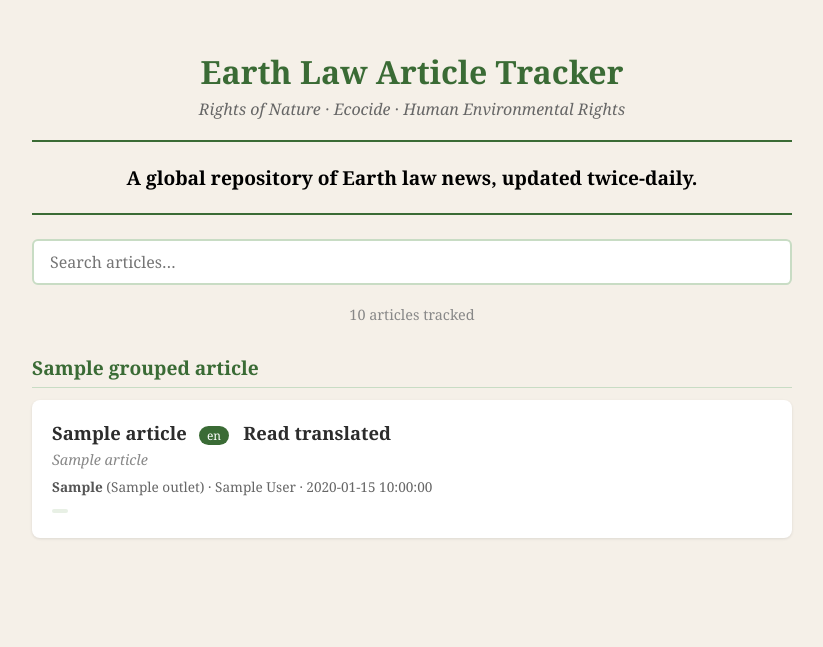
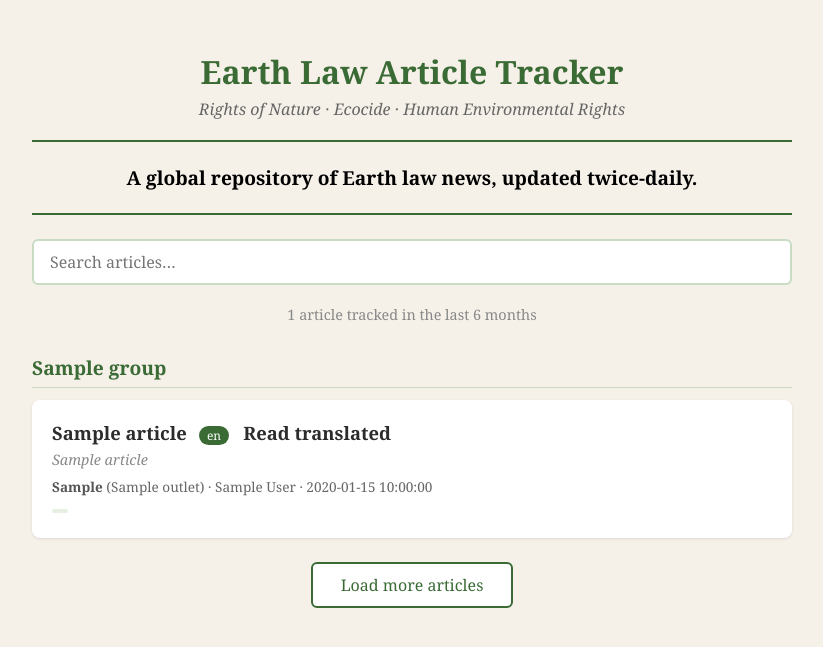
Before and after one commit to zepelinedit-jpg/earth-law-tracker, a Flask app: template templates/index.html in a window 1280 px wide. Shown: the top 647 px of the page, without its empty margins (228-1051 px from the left). Run offline with Flask 3, Linux system fonts and the light colour scheme; the template is opened without the code that fills it: most values are stand-ins (such as "Sample title", 1, 10 or a date in 2020).

Commit message:
Show last 6 months by default with Load more button for previous 6 months
- Default view shows articles from the last 6 months
- Load more button reveals the prior 6 months (7-12 months old)
- Search and tag filters automatically search across all articles
- Article count updates to reflect current view state

Co-Authored-By: Claude Sonnet 4.6 <noreply@anthropic.com>

```diff
--- a/app.py
+++ b/app.py
@@ -53,18 +53,32 @@ def parse_fetched_date(fetched_str):
 @app.route("/")
 def index():
     articles = load_articles()
-    cutoff = datetime.now(tz=parse_date(articles[0]["date"]).tzinfo if articles else None) - timedelta(days=365)
-    articles = [a for a in articles if parse_date(a.get("date", "")) > cutoff]
+    tz = parse_date(articles[0]["date"]).tzinfo if articles else None
+    now = datetime.now(tz=tz)
+    cutoff_12m = now - timedelta(days=365)
+    cutoff_6m  = now - timedelta(days=182)
+
+    articles = [a for a in articles if parse_date(a.get("date", "")) > cutoff_12m]
     articles.sort(key=lambda a: parse_date(a.get("date", "")), reverse=True)
 
-    groups = {}
-    for a in articles:
-        pd = parse_date(a.get("date", ""))
-        label = pd.strftime("%B %Y") if pd != datetime.min else "Unknown"
-        groups.setdefault(label, []).append(a)
+    def make_groups(arts):
+        groups = {}
+        for a in arts:
+            pd = parse_date(a.get("date", ""))
+            label = pd.strftime("%B %Y") if pd != datetime.min else "Unknown"
+            groups.setdefault(label, []).append(a)
+        return list(groups.items())
 
-    grouped_articles = list(groups.items())
-    return render_template("index.html", grouped_articles=grouped_articles, total=len(articles))
+    recent  = [a for a in articles if parse_date(a.get("date", "")) > cutoff_6m]
+    older   = [a for a in articles if parse_date(a.get("date", "")) <= cutoff_6m]
+
+    return render_template(
+        "index.html",
+        recent_groups=make_groups(recent),
+        older_groups=make_groups(older),
+        total_recent=len(recent),
+        total_all=len(articles),
+    )
 
 
 @app.route("/read/<article_id>")
--- a/templates/index.html
+++ b/templates/index.html
@@ -161,6 +161,20 @@
             padding: 40px 20px;
             color: #888;
         }
+        #load-more {
+            background: white;
+            color: #3a6b35;
+            border: 2px solid #3a6b35;
+            padding: 10px 28px;
+            font-size: 1em;
+            font-family: Georgia, 'Times New Roman', serif;
+            border-radius: 6px;
+            cursor: pointer;
+        }
+        #load-more:hover {
+            background: #3a6b35;
+            color: white;
+        }
     </style>
 </head>
 <body>
@@ -172,14 +186,14 @@
     <p class="keynote">A global repository of Earth law news, updated twice-daily.</p>
     <hr class="divider">
 
-    {% if grouped_articles %}
+    {% if recent_groups or older_groups %}
     <div class="search-bar">
         <input type="search" id="search" placeholder="Search articles…" autocomplete="off">
     </div>
-    <div class="article-count" id="article-count">{{ total }} article{{ 's' if total != 1 }} tracked</div>
+    <div class="article-count" id="article-count">{{ total_recent }} article{{ 's' if total_recent != 1 }} tracked in the last 6 months</div>
     <div id="no-results">No articles match your search.</div>
 
-    {% for month_label, articles in grouped_articles %}
+    {% for month_label, articles in recent_groups %}
     <div class="month-heading">{{ month_label }}</div>
     {% for article in articles %}
     <div class="article" data-term="{{ article.search_term }}">
@@ -211,6 +225,45 @@
     {% endfor %}
     {% endfor %}
 
+    {% if older_groups %}
+    <div id="older-articles" style="display:none">
+        {% for month_label, articles in older_groups %}
+        <div class="month-heading">{{ month_label }}</div>
+        {% for article in articles %}
+        <div class="article" data-term="{{ article.search_term }}">
+            <div class="article-title">
+                {% if article.language != 'en' %}
+                    <a href="{{ article.real_url or article.url }}" target="_blank" rel="noopener">{{ article.title_en }}</a>
+                    <span class="language-badge">{{ article.language }}</span>
+                    <a href="/read/{{ article.id }}" class="translate-link">Read translated</a>
+                    <div class="original-title">{{ article.title }}</div>
+                {% else %}
+                    <a href="{{ article.real_url or article.url }}" target="_blank" rel="noopener">{{ article.title }}</a>
+                {% endif %}
+            </div>
+            <div class="article-meta">
+                {% if article.language != 'en' and article.outlet_en and article.outlet_en != article.outlet %}
+                    <span class="outlet">{{ article.outlet_en }}</span> ({{ article.outlet }})
+                {% else %}
+                    <span class="outlet">{{ article.outlet }}</span>
+                {% endif %}
+                {% if article.author %}
+                    &middot; <span class="author">{{ article.author }}</span>
+                {% endif %}
+                {% if article.date %}
+                    &middot; {{ article.date }}
+                {% endif %}
+            </div>
+            <span class="search-term">{{ article.search_term }}</span>
+        </div>
+        {% endfor %}
+        {% endfor %}
+    </div>
+    <div id="load-more-wrap" style="text-align:center; margin: 24px 0;">
+        <button id="load-more">Load more articles</button>
+    </div>
+    {% endif %}
+
     {% else %}
     <div class="empty">
         <p>No articles yet.</p>
@@ -222,11 +275,22 @@
         const input = document.getElementById('search');
         const countEl = document.getElementById('article-count');
         const noResults = document.getElementById('no-results');
-        const total = {{ total }};
+        const olderDiv = document.getElementById('older-articles');
+        const loadMoreWrap = document.getElementById('load-more-wrap');
+        const loadMoreBtn = document.getElementById('load-more');
+        const totalRecent = {{ total_recent }};
+        const totalAll = {{ total_all }};
         let activeTag = null;
+        let moreLoaded = false;
 
         function applyFilter() {
             const q = input.value.trim().toLowerCase();
+            const filtering = activeTag || q;
+
+            // When filtering, reveal older articles so they can be searched
+            if (olderDiv) olderDiv.style.display = (filtering || moreLoaded) ? '' : 'none';
+            if (loadMoreWrap) loadMoreWrap.style.display = (filtering || moreLoaded) ? 'none' : '';
+
             const articles = document.querySelectorAll('.article');
             const headings = document.querySelectorAll('.month-heading');
             let visible = 0;
@@ -254,15 +318,24 @@
                 heading.style.display = hasVisible ? '' : 'none';
             });
 
-            const filtering = activeTag || q;
-            countEl.textContent = filtering
-                ? visible + ' article' + (visible !== 1 ? 's' : '') + ' found'
-                : total + ' article' + (total !== 1 ? 's' : '') + ' tracked';
+            if (filtering) {
+                countEl.textContent = visible + ' article' + (visible !== 1 ? 's' : '') + ' found';
+            } else if (moreLoaded) {
+                countEl.textContent = totalAll + ' article' + (totalAll !== 1 ? 's' : '') + ' tracked in the last 12 months';
+            } else {
+                countEl.textContent = totalRecent + ' article' + (totalRecent !== 1 ? 's' : '') + ' tracked in the last 6 months';
+            }
             noResults.style.display = (filtering && visible === 0) ? 'block' : 'none';
         }
 
+        if (loadMoreBtn) {
+            loadMoreBtn.addEventListener('click', function () {
+                moreLoaded = true;
+                applyFilter();
+            });
+        }
+
         input.addEventListener('input', function () {
-            // Typing clears any active tag filter
             activeTag = null;
             document.querySelectorAll('.search-term.active').forEach(function (el) {
                 el.classList.remove('active');
@@ -274,7 +347,6 @@
             tag.addEventListener('click', function () {
                 const term = this.closest('.article').dataset.term;
                 if (activeTag === term) {
-                    // Clicking the active tag again clears the filter
                     activeTag = null;
                     this.classList.remove('active');
                     input.value = '';
```
